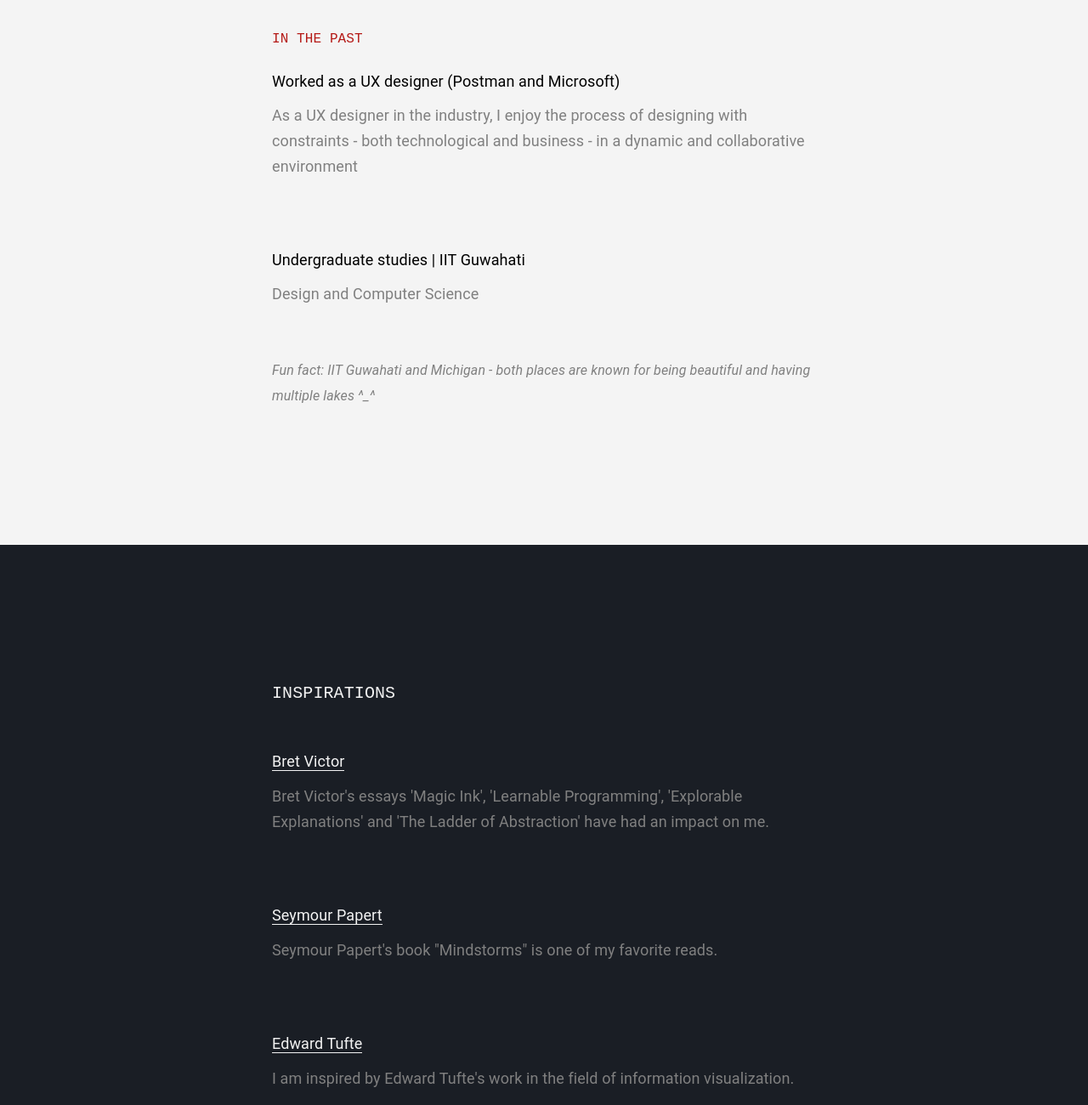
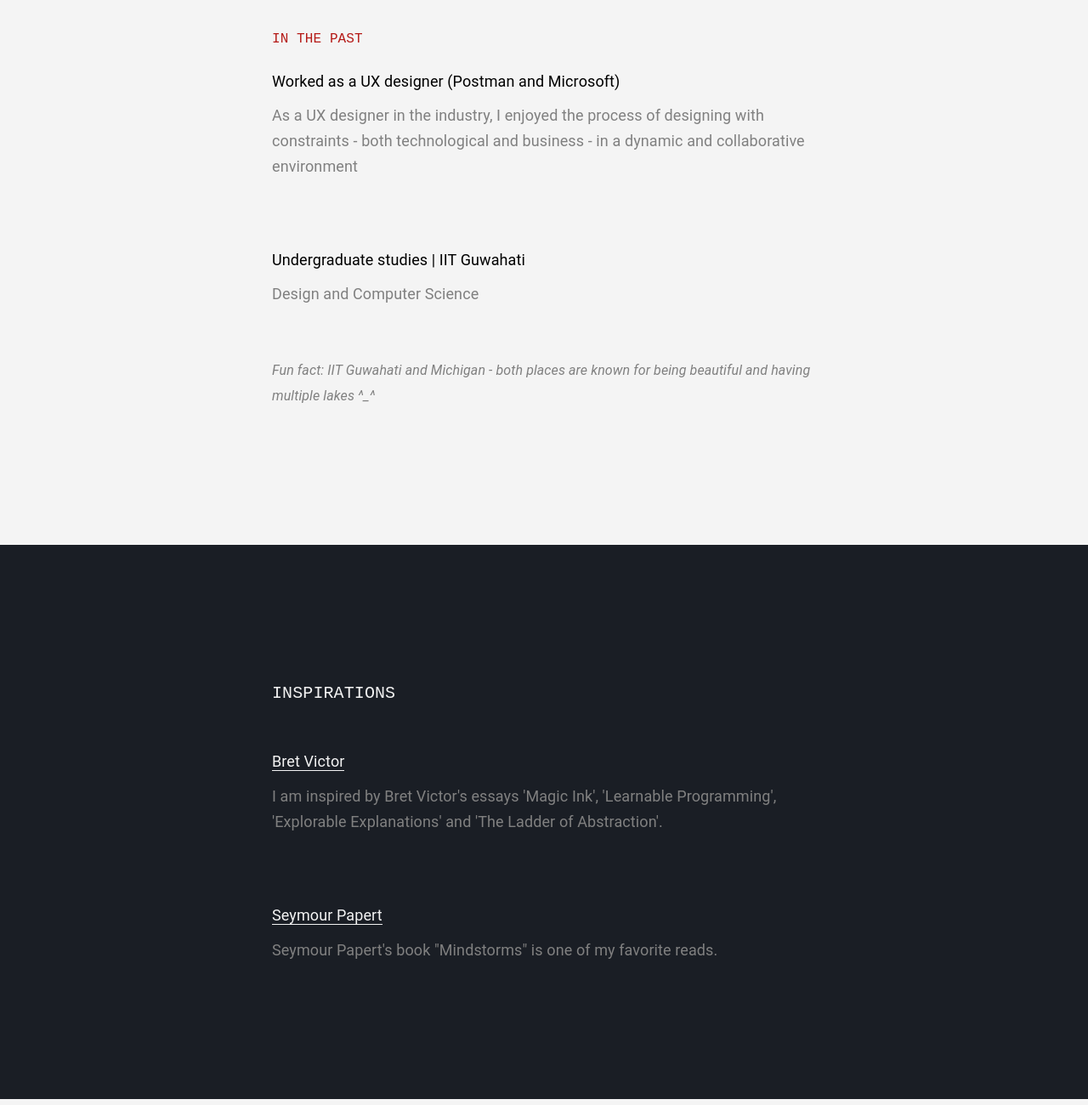
Before and after one commit to bhawna2109/design, a plain HTML site: page about.html in a window 1280 px wide. Shown: the part 1220-2520 px from the top of the page at 85% size. Drawn offline with nearby package versions, Linux system fonts and the light colour scheme.

Commit message:
Add files via upload

```diff
--- a/about.html
+++ b/about.html
@@ -72,7 +72,7 @@
                   <br>
                   <h4 style="color:#B51A17;">IN THE PAST</h4>
                   <p style="padding-bottom:10px; color: black; font-size: 18px; font-weight: 400;">Worked as a UX designer (Postman and Microsoft)</p>
-                  <p style="color: #808080; padding: 0; font-size: 18px;">As a UX designer in the industry, I enjoy the process of designing with constraints - both technological and business - in a dynamic and collaborative environment</p>
+                  <p style="color: #808080; padding: 0; font-size: 18px;">As a UX designer in the industry, I enjoyed the process of designing with constraints - both technological and business - in a dynamic and collaborative environment</p>
                   <br>
                   <br>
                   <p style="padding-bottom:10px; color: black; font-size: 18px; font-weight: 400;">Undergraduate studies | IIT Guwahati</p>
@@ -88,15 +88,11 @@
                   <h4 style="font-size: 20px;">INSPIRATIONS</h4>
                   <br>
                   <p style="padding-bottom:10px;"><a href="http://worrydream.com/" target="_blank" style="font-weight:400; color:#f3f3f3; font-size: 18px; border-bottom: 1px solid currentColor;">Bret Victor</a> </p>
-                  <p style="color: #808080; padding: 0; font-size: 18px;">Bret Victor's essays 'Magic Ink',  'Learnable Programming',  'Explorable Explanations' and 'The Ladder of Abstraction' have had an impact on me.</p>
+                  <p style="color: #808080; padding: 0; font-size: 18px;">I am inspired by Bret Victor's essays 'Magic Ink',  'Learnable Programming',  'Explorable Explanations' and 'The Ladder of Abstraction'.</p>
                   <br>
                   <br>
                   <p style="padding-bottom:10px;"><a href="http://www.papert.org/" target="_blank" style="font-weight:400; color:#f3f3f3; font-size: 18px; border-bottom: 1px solid currentColor;">Seymour Papert</a> </p>
                   <p style="color: #808080; padding: 0; font-size: 18px;">Seymour Papert's book "Mindstorms" is one of my favorite reads.</p>
-                  <br>
-                  <br>
-                  <p style="padding-bottom:10px;"><a href="https://www.edwardtufte.com/tufte/" target="_blank" style="font-weight:400; color:#f3f3f3; font-size: 18px; border-bottom: 1px solid currentColor;">Edward Tufte</a> </p>
-                  <p style="color: #808080; padding: 0; font-size: 18px;">I am inspired by Edward Tufte's work in the field of information visualization.</p>
                 </section>
               </section>
 
```
